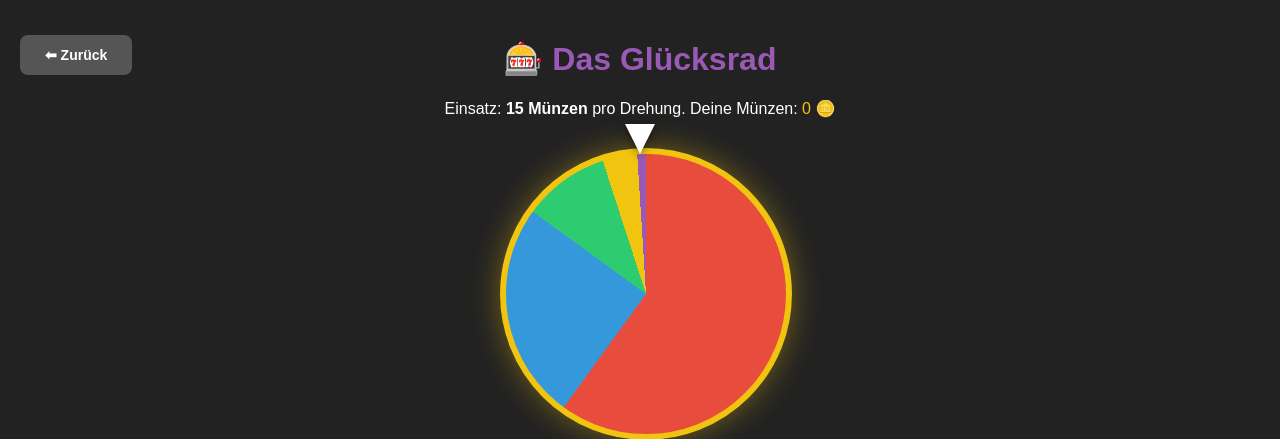
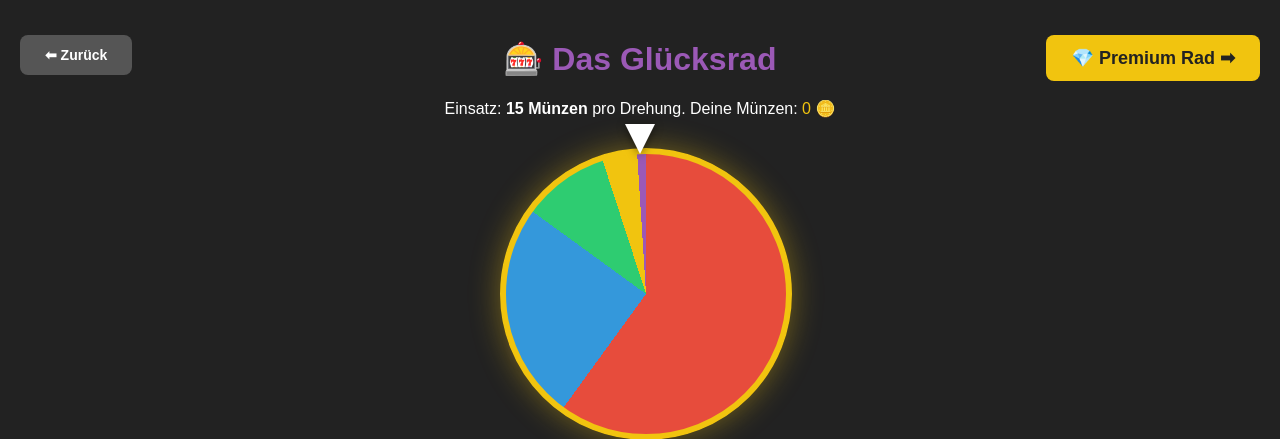
Before and after one commit to gamer24333/free_games, a Flask app: page /gluecksrad in a window 1280 px wide. Shown: the top 439 px of the page. Run offline with Flask 3, Linux system fonts and the light colour scheme; the visitor is signed in with stand-in values (Sample User, id 1).

Commit message:
Update gluecksrad.html

```diff
--- a/templates/gluecksrad.html
+++ b/templates/gluecksrad.html
@@ -97,6 +97,7 @@
 <body>
 
     <a href="/welcome" class="btn" style="position: absolute; top: 20px; left: 20px; font-size: 14px; background: #555;">⬅ Zurück</a>
+    <a href="/gluecksrad/premium" class="btn" style="position: absolute; top: 20px; right: 20px; background: #f1c40f; color: #222;">💎 Premium Rad ➡</a>
 
     <h1 style="color: #9b59b6; margin-top: 40px;">🎰 Das Glücksrad</h1>
     <p>Einsatz: <b>15 Münzen</b> pro Drehung. Deine Münzen: <span id="coinBalance" style="color: #f1c40f;">{{ coins }} 🪙</span></p>
```
